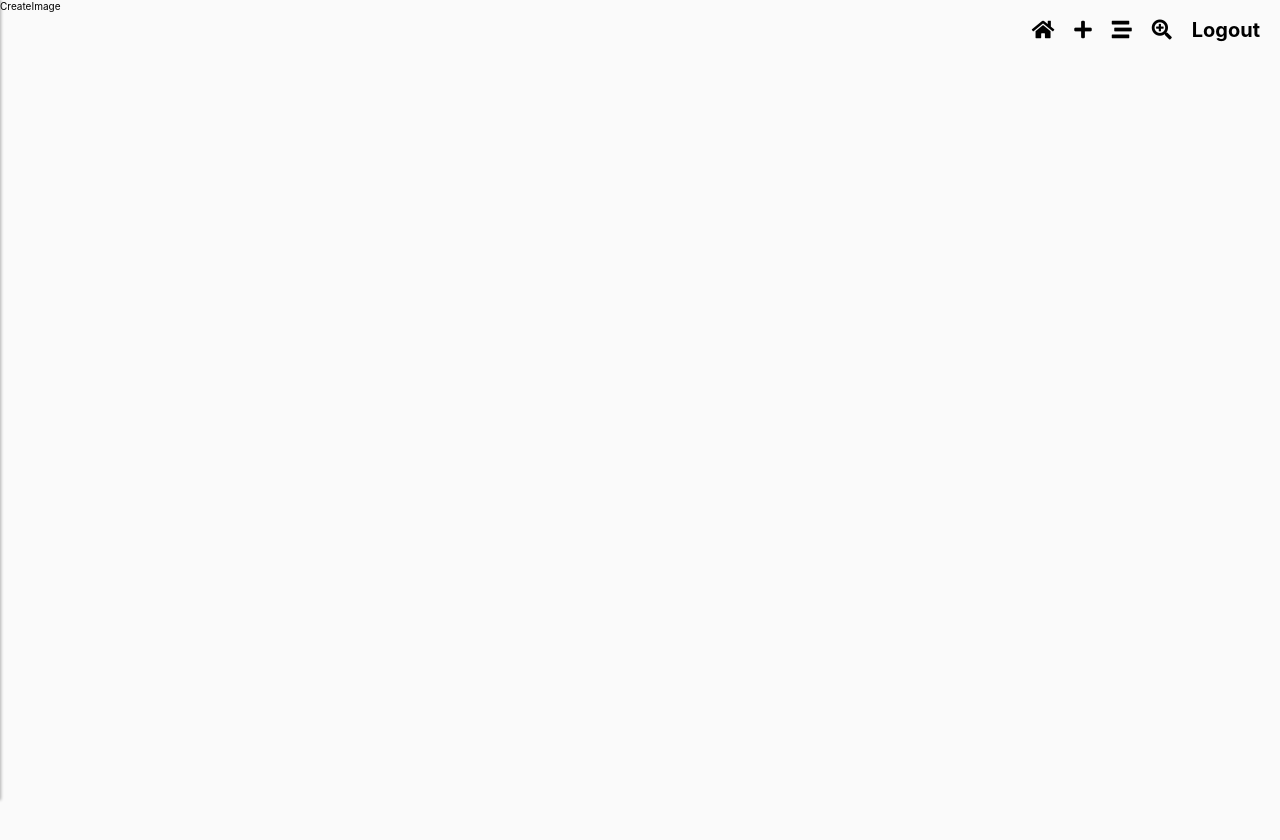
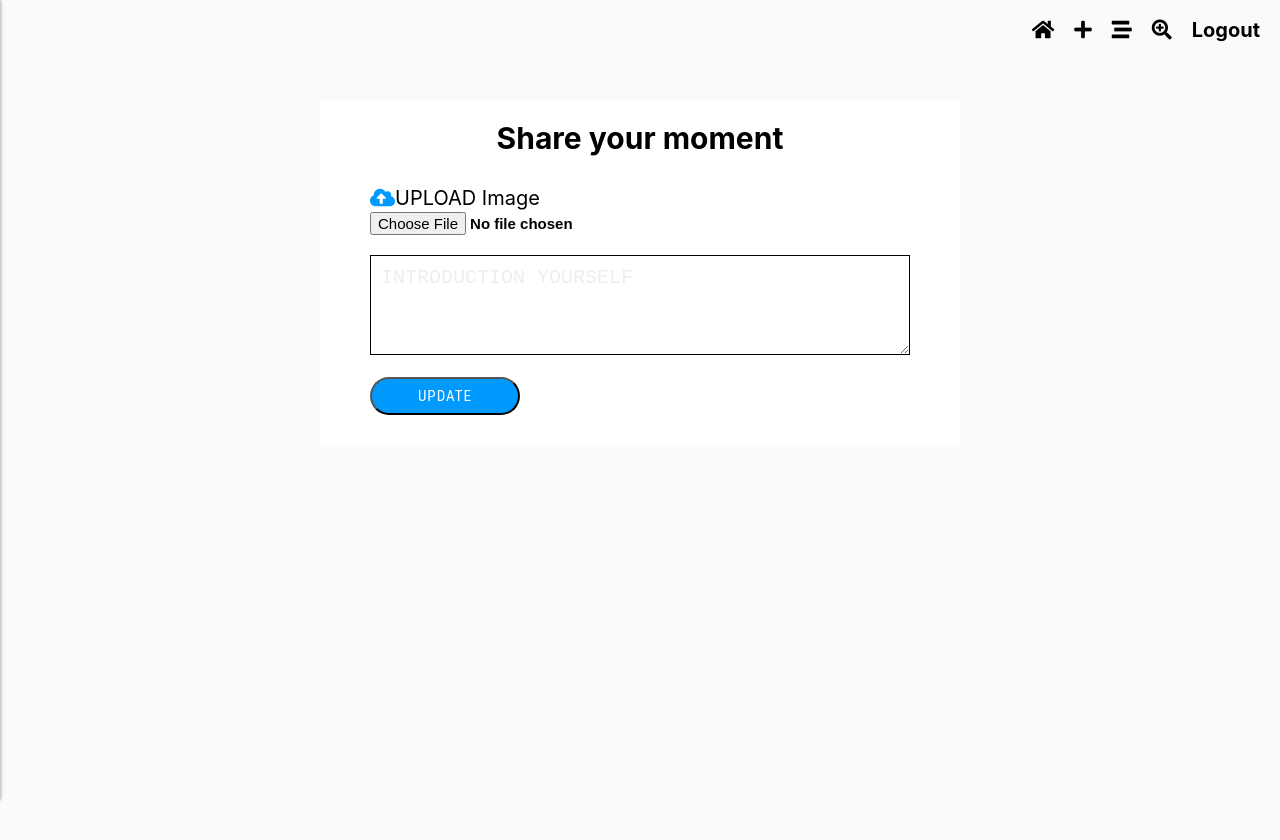
Before and after one commit to ShotaTogawa/third_app_client, a React (Create React App) app: page /create in a window 1280 px wide. Shown: the top 840 px of the page. Before the commit the page ends 800 px from the top, so only its background shows below. Built offline with nearby package versions, Linux system fonts and the light colour scheme; sample sign-in values are in the browser's storage.

Commit message:
made UI component

```diff
--- a/src/components/CreateImage/CreateImage.jsx
+++ b/src/components/CreateImage/CreateImage.jsx
@@ -1,8 +1,192 @@
-import React from 'react';
+import React, { useState } from 'react';
 import NavbarWrapper from '../UserDashboard/NavBar/NavbarWrapper';
+import styled from 'styled-components';
+import Spinner from '../../components/Common/Spinner';
+import { api } from '../../api';
+import { ErrorMessage } from '../../components/Common/ErrorMessage';
+import { withRouter } from 'react-router-dom';
+import { isAuthenticated, setAuthToken } from '../../components/Landing/Auth';
 
-const CreateImage = () => {
-  return <NavbarWrapper>CreateImage</NavbarWrapper>;
+const CreateImage = ({ currentUser, setIsOpen, setCurrentUser }) => {
+  // const { accessToken } = isAuthenticated();
+  // const [values, setValues] = useState({
+  //   name: currentUser.name,
+  //   email: currentUser.email,
+  //   introduction: currentUser.introduction,
+  //   photoUrl: currentUser.image
+  // });
+
+  // const [file, setFile] = useState(null);
+
+  // const [loading, setLoading] = useState(false);
+  // const [error, setError] = useState('');
+
+  // const { name, email, introduction } = values;
+
+  // const onFileChange = event => {
+  //   setFile(event.target.files[0]);
+  // };
+
+  // const handleChange = name => event => {
+  //   setError('');
+  //   setValues({ ...values, [name]: event.target.value });
+  // };
+
+  // const putImageToBucket = async uploadConfig => {
+  //   await delete api.defaults.headers.common['Authorization'];
+  //   console.log(
+  //     'stateにsetする前' + values.photoUrl,
+  //     'stateにsetしたい値' + uploadConfig.data.key
+  //   );
+  //   setValues({ ...values, ['photoUrl']: uploadConfig.data.key });
+  //   console.log(
+  //     'stateにsetした後' + values.photoUrl,
+  //     'stateにsetしたい値' + uploadConfig.data.key
+  //   );
+  //   await api.put(uploadConfig.data.url, file, {
+  //     headers: {
+  //       'Content-Type': file.type
+  //     }
+  //   });
+  // };
+
+  // const updateProfilePicture = async () => {
+  //   try {
+  //     let uploadConfig = await api.get('/api/upload');
+  //     console.log('Values from S3 ', uploadConfig.data);
+  //     await putImageToBucket(uploadConfig);
+  //   } catch (e) {
+  //     console.log(e);
+  //   }
+  // };
+
+  // const updateProfile = async formValue => {
+  //   try {
+  //     const response = await api.patch('/api/user/edit', formValue);
+  //     console.log(response.data.image);
+  //     setCurrentUser(response.data);
+  //   } catch (e) {
+  //     console.log(e);
+  //   }
+  // };
+
+  // const handleSubmit = async e => {
+  //   e.preventDefault();
+  //   try {
+  //     setLoading(true);
+  //     if (file) {
+  //       await updateProfilePicture();
+  //     }
+  //     if (accessToken) {
+  //       await setAuthToken(accessToken);
+  //     }
+  //     await updateProfile(values);
+  //     setLoading(false);
+  //     setIsOpen(false);
+  //     // history.push('/user')
+  //   } catch (e) {
+  //     // TODO error処置を書く
+  //     setLoading(false);
+  //   }
+  // };
+  return (
+    <NavbarWrapper>
+      <FormWrapper>
+        {/* {loading ? <Spinner /> : ''} */}
+        <H2>Share your moment</H2>
+        {/* <Form onSubmit={handleSubmit}> */}
+        <Form>
+          <Label>
+            <Icon className="fas fa-cloud-upload-alt"></Icon>
+            UPLOAD Image
+            {/* <FileInput type="file" accept="image/*" onChange={onFileChange} /> */}
+            <FileInput type="file" />
+          </Label>
+          <TextArea
+            placeholder="INTRODUCTION YOURSELF"
+            // onChange={handleChange('introduction')}
+            // value={introduction}
+          ></TextArea>
+          <UploadButton type="submit">Update</UploadButton>
+          {/* {error ? <ErrorMessage>{error}</ErrorMessage> : ''} */}
+        </Form>
+      </FormWrapper>
+    </NavbarWrapper>
+  );
 };
 
-export default CreateImage;
+export default withRouter(CreateImage);
+
+const FormWrapper = styled.div`
+  display: flex;
+  flex-direction: column;
+  margin: 10rem auto -10rem auto;
+  width: 50%;
+  height: 50%;
+  background-color: #fff;
+`;
+
+const Icon = styled.i`
+  color: #009aff;
+`;
+
+const H2 = styled.h2`
+  font-size: 3rem;
+  margin-top: 2rem;
+  text-align: center;
+`;
+
+const Form = styled.form`
+  padding: 30px 50px;
+  box-sizing: border-box;
+`;
+
+const UploadButton = styled.button`
+  display: block;
+  width: 150px;
+  padding: 8px 5px;
+  background-color: #009aff;
+  color: #fff;
+  border-radius: 50px;
+  outline: none;
+  font-family: 'Roboto Condensed', sans-serif;
+  font-size: 15px;
+  letter-spacing: 1px;
+  text-transform: uppercase;
+  cursor: pointer;
+  :hover {
+    background: linear-gradient(
+      rgba(41, 128, 185, 0.3),
+      rgba(109, 213, 250, 0.8)
+    );
+  }
+`;
+
+const TextArea = styled.textarea`
+  width: 100%;
+  height: 10rem;
+  margin: 2rem 0;
+  background-color: transparent;
+  font-size: 2rem;
+  outline: none;
+  border: 0.05rem solid #000;
+  &::placeholder {
+    color: #eee;
+    fonst-size: 2rem;
+    padding: 1rem;
+  }
+`;
+
+const Label = styled.label`
+  font-size: 2rem;
+`;
+
+const FileInput = styled.input`
+  width: 100%;
+  margin-right: 1rem;
+  font-family: 'Oswald', sans-serif;
+  font-size: 1.5rem;
+  color: #000;
+  font-weight: bold;
+  transition: border-bottom-color 0.8s;
+`;
```
